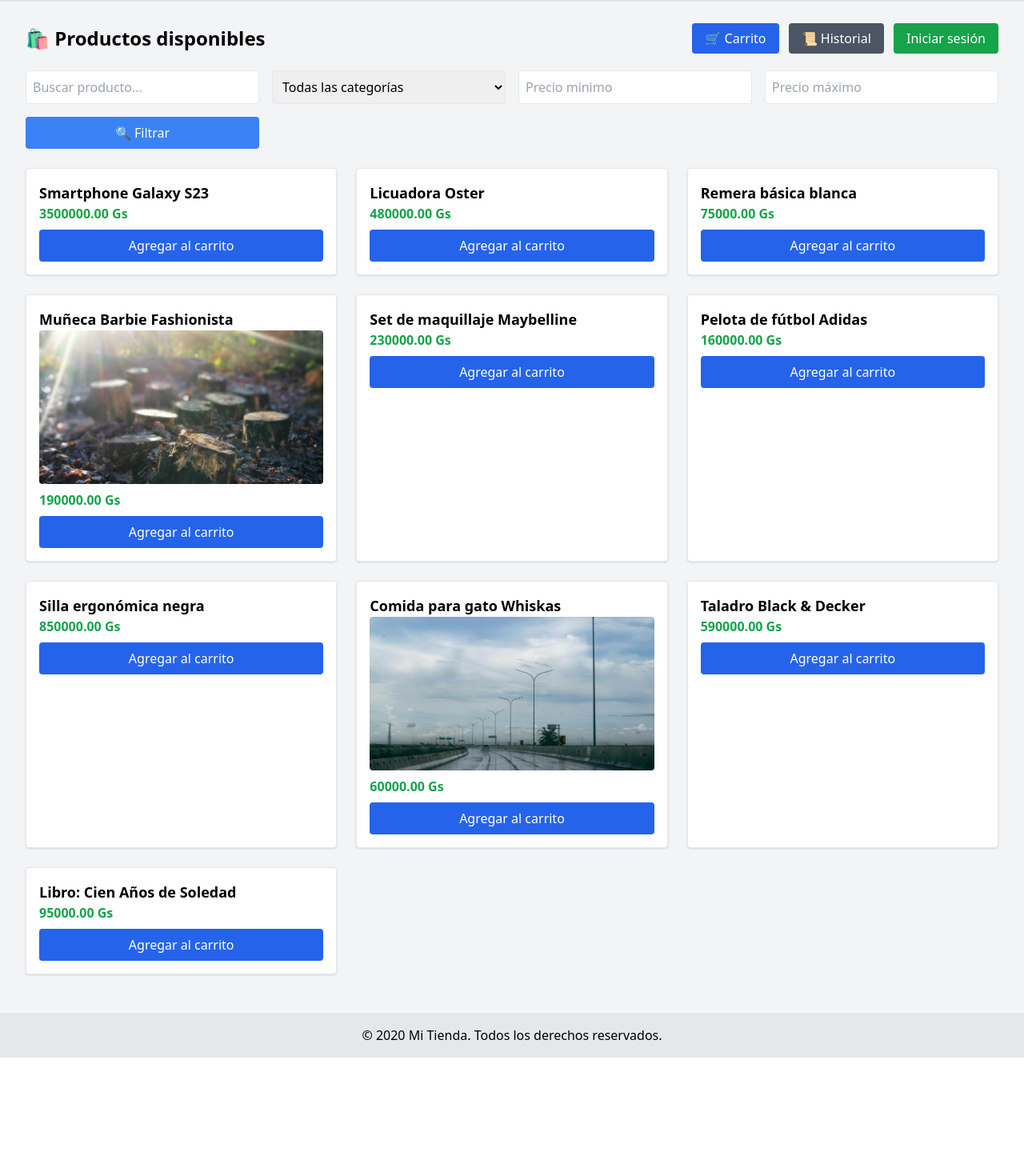
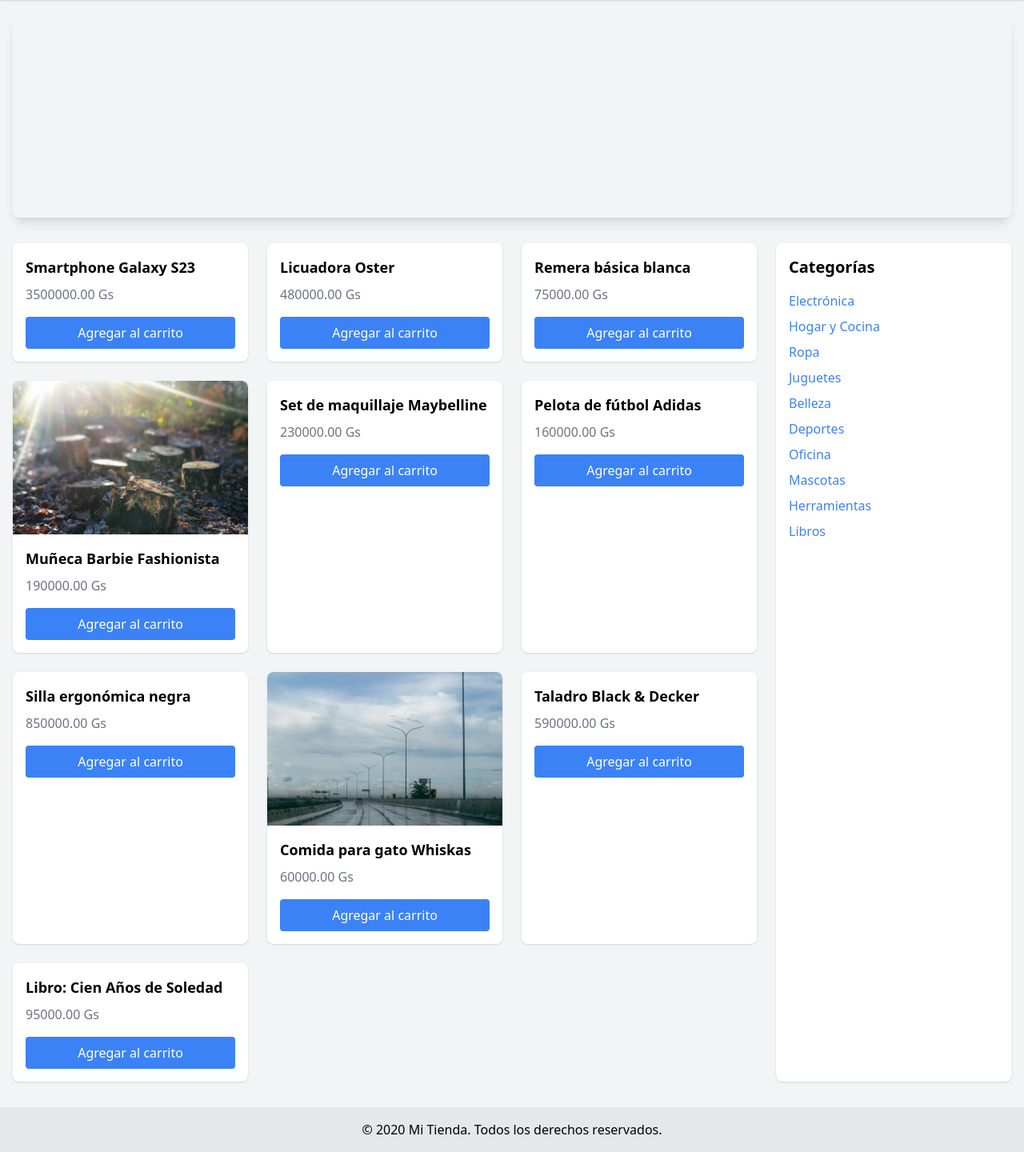
Before and after one commit to gpaez/ecommerce, a Django app: template templates/tienda/inicio.html in a window 1280 px wide. Shown: the part 64-1504 px from the top of the page at 80% size. Before the commit the page ends 1386 px from the top, so only its background shows below. Run offline with Django 5.2, Linux system fonts and the light colour scheme; data comes from the database, SQL or seed files in the repository; the template is opened without the code that fills it: values that come from a table or form of the project are taken from there, most other values are stand-ins (such as "Sample title", 1, 10 or a date in 2020); some libraries are stand-ins or nearby versions.

Commit message:
Cambios de static y home de comercio

```diff
--- /dev/null
+++ b/static/css/estilo.css
@@ -0,0 +1,20 @@
+/* static/css/estilo.css */
+
+/* Carrusel sencillo */
+.carousel {
+    position: relative;
+    width: 100%;
+  }
+
+  .carousel-inner {
+    width: 300%;
+    display: flex;
+    animation: deslizar 12s infinite;
+  }
+
+  @keyframes deslizar {
+    0% { transform: translateX(0%); }
+    33% { transform: translateX(-100%); }
+    66% { transform: translateX(-200%); }
+    100% { transform: translateX(0%); }
+  }
--- a/templates/tienda/base.html
+++ b/templates/tienda/base.html
@@ -1,3 +1,4 @@
+{% load static %}
 <!DOCTYPE html>
 <html lang="es" class="dark">
 <head>
--- a/templates/tienda/inicio.html
+++ b/templates/tienda/inicio.html
@@ -1,55 +1,60 @@
-{% extends 'tienda/base.html' %}
+
+{% extends 'base.html' %}
+{% load static %}
+{% block title %}Inicio | Mi Tienda{% endblock %}
 
 {% block contenido %}
-<div class="container mx-auto p-4">
-  <div class="flex justify-between items-center mb-6">
-    <h1 class="text-2xl font-bold">🛍️ Productos disponibles</h1>
-    <div>
-      <a href="{% url 'ver_carrito' %}" class="mr-2 bg-blue-600 text-white px-4 py-2 rounded">🛒 Carrito</a>
-      <a href="{% url 'historial_pedidos' %}" class="mr-2 bg-gray-600 text-white px-4 py-2 rounded">📜 Historial</a>
-      {% if user.is_authenticated %}
-        <span class="mr-2">👤 {{ user.username }}</span>
-        <a href="{% url 'logout' %}" class="bg-red-500 text-white px-4 py-2 rounded">Cerrar sesión</a>
-      {% else %}
-        <a href="{% url 'login' %}" class="bg-green-600 text-white px-4 py-2 rounded">Iniciar sesión</a>
-      {% endif %}
+<link rel="stylesheet" href="{% static 'css/estilo.css' %}">
+<script src="{% static 'js/script.js' %}" defer></script>
+
+<!-- Carrusel de ofertas -->
+<div class="relative w-full mb-8">
+  <div class="carousel overflow-hidden rounded-lg shadow-lg">
+    <div class="carousel-inner flex transition-transform duration-700">
+      <img src="{% static 'img/carrusel1.jpg' %}" class="w-full object-cover h-64" alt="Oferta 1">
+      <img src="{% static 'img/carrusel2.jpg' %}" class="w-full object-cover h-64" alt="Oferta 2">
+      <img src="{% static 'img/carrusel3.jpg' %}" class="w-full object-cover h-64" alt="Oferta 3">
+    </div>
+  </div>
+</div>
+
+<div class="grid grid-cols-1 md:grid-cols-4 gap-6">
+  <!-- Productos -->
+  <div class="md:col-span-3">
+    <div class="grid grid-cols-1 sm:grid-cols-2 lg:grid-cols-3 gap-6">
+      {% for producto in productos %}
+        <div class="bg-white dark:bg-gray-800 shadow rounded-lg overflow-hidden">
+          {% if producto.imagen %}
+            <img src="{{ producto.imagen.url }}" alt="{{ producto.nombre }}" class="w-full h-48 object-cover">
+          {% endif %}
+          <div class="p-4">
+            <h3 class="font-semibold text-lg">{{ producto.nombre }}</h3>
+            <p class="text-gray-500 dark:text-gray-400 mt-2">{{ producto.precio }} Gs</p>
+            <form action="{% url 'agregar_al_carrito' producto.id %}" method="post" class="mt-4">
+              {% csrf_token %}
+              <button type="submit" class="w-full bg-blue-500 hover:bg-blue-600 text-white py-2 rounded">
+                Agregar al carrito
+              </button>
+            </form>
+          </div>
+        </div>
+      {% endfor %}
     </div>
   </div>
 
-  <!-- Filtros -->
-  <form method="get" class="grid md:grid-cols-4 gap-4 mb-6">
-    <input type="text" name="q" placeholder="Buscar producto..." value="{{ request.GET.q }}" class="p-2 border rounded">
+  <!-- Filtro Categorías -->
+  <aside class="bg-white dark:bg-gray-800 p-4 rounded-lg shadow">
+    <h2 class="text-xl font-semibold mb-4">Categorías</h2>
+    <ul class="space-y-2">
+      {% for categoria in categorias %}
+        <li>
+          <a href="?categoria={{ categoria.id }}" class="text-blue-500 hover:underline">
+            {{ categoria.nombre }}
+          </a>
+        </li>
+      {% endfor %}
+    </ul>
+  </aside>
+</div>
 
-    <select name="categoria" class="p-2 border rounded">
-      <option value="">Todas las categorías</option>
-      {% for cat in categorias %}
-        <option value="{{ cat.id }}" {% if cat.id|stringformat:"s" == request.GET.categoria %}selected{% endif %}>
-          {{ cat.nombre }}
-        </option>
-      {% endfor %}
-    </select>
-
-    <input type="number" name="precio_min" placeholder="Precio mínimo" value="{{ request.GET.precio_min }}" class="p-2 border rounded">
-    <input type="number" name="precio_max" placeholder="Precio máximo" value="{{ request.GET.precio_max }}" class="p-2 border rounded">
-
-    <button type="submit" class="col-span-4 md:col-span-1 bg-blue-500 text-white p-2 rounded mt-2 md:mt-0">🔍 Filtrar</button>
-  </form>
-
-  <!-- Lista de productos -->
-  <div class="grid md:grid-cols-3 gap-6">
-    {% for producto in productos %}
-      <div class="border rounded shadow p-4 bg-white dark:bg-gray-800 dark:text-white">
-        <h3 class="text-lg font-semibold">{{ producto.nombre }}</h3>
-        {% if producto.imagen %}
-          <img src="{{ producto.imagen.url }}" alt="{{ producto.nombre }}" class="w-full h-48 object-cover mb-2 rounded">
-        {% endif %}
-        <p class="text-green-600 font-bold mb-2">{{ producto.precio }} Gs</p>
-        <form action="{% url 'agregar_al_carrito' producto.id %}" method="post">
-          {% csrf_token %}
-          <button type="submit" class="bg-blue-600 text-white px-4 py-2 rounded w-full">Agregar al carrito</button>
-        </form>
-      </div>
-    {% endfor %}
-  </div>
-</div>
 {% endblock %}
```
Also changed, not shown: core/settings.py (+8 -1 lines), static/img/carrusel1.jpg (added), static/img/carrusel2.jpg (added), static/img/carrusel3.jpg (added), static/js/script.js (added).
